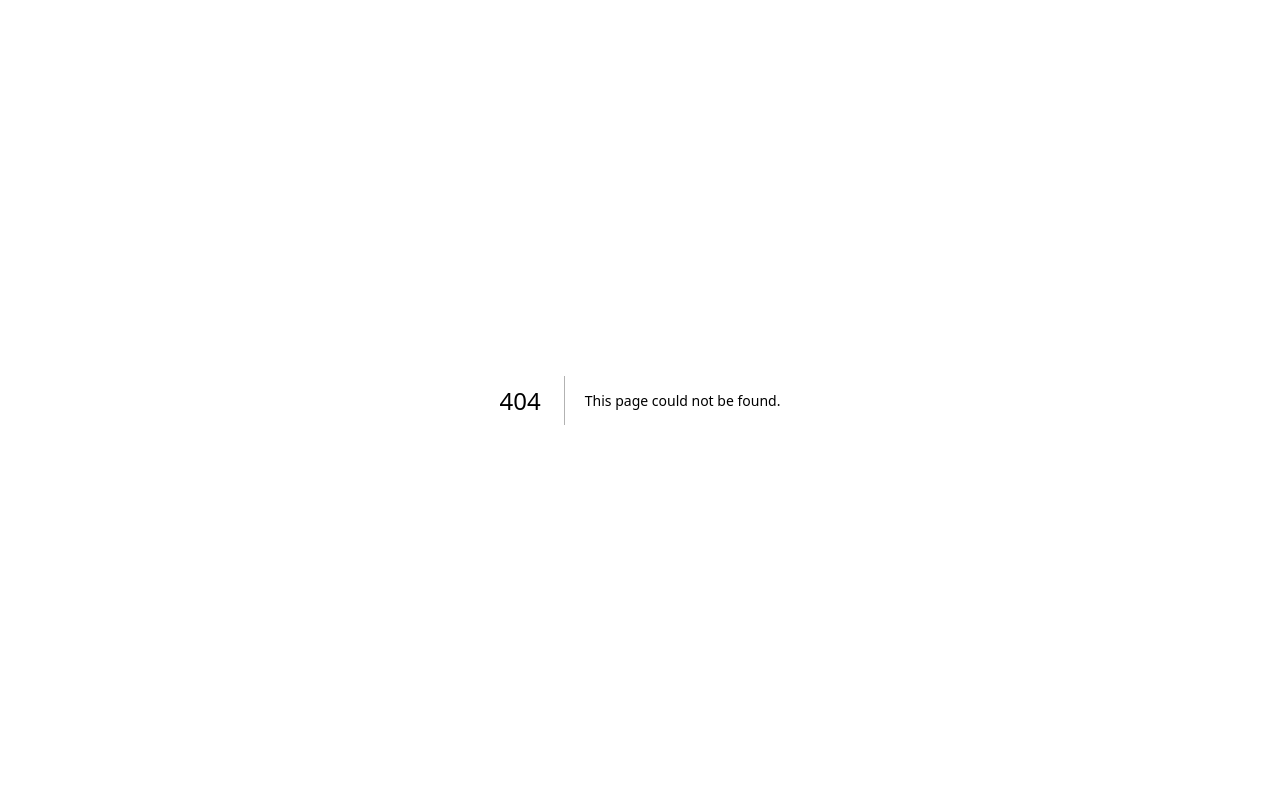
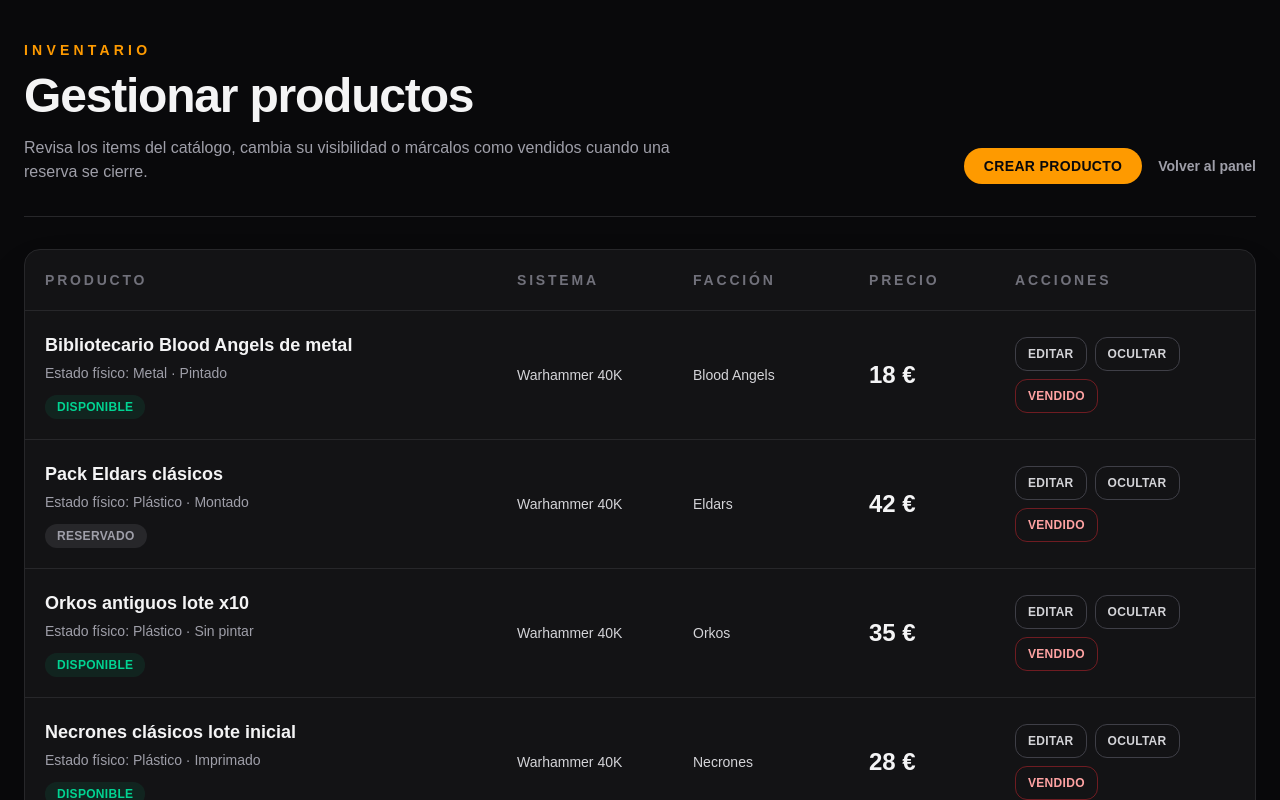
Before and after one commit to PCAMCAS/viejuner-castineira, a Next.js app: page /admin/products in a window 1280 px wide. Before the commit this address had no page. Shown: the top 800 px of the page. Built offline with nearby package versions, Linux system fonts and the light colour scheme.

Commit message:
Add admin products mockup

```diff
--- /dev/null
+++ b/app/admin/products/page.tsx
@@ -0,0 +1,106 @@
+import Link from "next/link";
+import { products } from "../../_data/catalog";
+
+export default function AdminProductsPage() {
+  return (
+    <main className="min-h-screen bg-zinc-950 px-6 py-10 text-zinc-100">
+      <section className="mx-auto max-w-7xl">
+        <header className="flex flex-col gap-6 border-b border-zinc-800 pb-8 md:flex-row md:items-end md:justify-between">
+          <div>
+            <p className="text-sm font-semibold uppercase tracking-[0.3em] text-amber-500">
+              Inventario
+            </p>
+
+            <h1 className="mt-3 text-4xl font-black tracking-tight sm:text-5xl">
+              Gestionar productos
+            </h1>
+
+            <p className="mt-4 max-w-2xl text-zinc-400">
+              Revisa los items del catálogo, cambia su visibilidad o márcalos
+              como vendidos cuando una reserva se cierre.
+            </p>
+          </div>
+
+          <nav className="flex flex-wrap items-center gap-4">
+            <Link
+              href="/admin/products/new"
+              className="rounded-full bg-amber-500 px-5 py-2 text-sm font-bold uppercase tracking-wide text-zinc-950 transition hover:bg-amber-400"
+            >
+              Crear producto
+            </Link>
+
+            <Link
+              href="/admin"
+              className="text-sm font-semibold text-zinc-400 transition hover:text-amber-400"
+            >
+              Volver al panel
+            </Link>
+          </nav>
+        </header>
+
+        <section className="mt-8 overflow-hidden rounded-2xl border border-zinc-800 bg-zinc-900/70 shadow-2xl">
+          <div className="grid grid-cols-1 gap-4 border-b border-zinc-800 p-5 text-sm font-bold uppercase tracking-[0.2em] text-zinc-500 md:grid-cols-[1fr_160px_160px_130px_220px]">
+            <span>Producto</span>
+            <span>Sistema</span>
+            <span>Facción</span>
+            <span>Precio</span>
+            <span>Acciones</span>
+          </div>
+
+          <div className="divide-y divide-zinc-800">
+            {products.map((product) => {
+              const isReserved = product.status === "Reservado";
+
+              return (
+                <article
+                  key={product.id}
+                  className="grid grid-cols-1 gap-4 p-5 md:grid-cols-[1fr_160px_160px_130px_220px] md:items-center"
+                >
+                  <div>
+                    <p className="text-lg font-black text-zinc-100">
+                      {product.name}
+                    </p>
+
+                    <p className="mt-1 text-sm text-zinc-400">
+                      Estado físico: {product.condition}
+                    </p>
+
+                    <span
+                      className={`mt-3 inline-block rounded-full px-3 py-1 text-xs font-bold uppercase tracking-wide ${
+                        isReserved
+                          ? "bg-zinc-800 text-zinc-400"
+                          : "bg-emerald-500/10 text-emerald-400"
+                      }`}
+                    >
+                      {product.status}
+                    </span>
+                  </div>
+
+                  <p className="text-sm text-zinc-300">{product.system}</p>
+
+                  <p className="text-sm text-zinc-300">{product.faction}</p>
+
+                  <p className="text-2xl font-black">{product.price} €</p>
+
+                  <div className="flex flex-wrap gap-2">
+                    <button className="rounded-xl border border-zinc-700 px-3 py-2 text-xs font-bold uppercase tracking-wide text-zinc-300 transition hover:border-amber-500 hover:text-amber-400">
+                      Editar
+                    </button>
+
+                    <button className="rounded-xl border border-zinc-700 px-3 py-2 text-xs font-bold uppercase tracking-wide text-zinc-300 transition hover:border-amber-500 hover:text-amber-400">
+                      Ocultar
+                    </button>
+
+                    <button className="rounded-xl border border-red-500/40 px-3 py-2 text-xs font-bold uppercase tracking-wide text-red-300 transition hover:border-red-400 hover:text-red-200">
+                      Vendido
+                    </button>
+                  </div>
+                </article>
+              );
+            })}
+          </div>
+        </section>
+      </section>
+    </main>
+  );
+}
```
